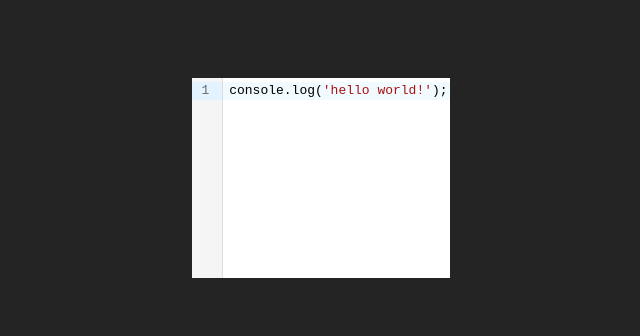
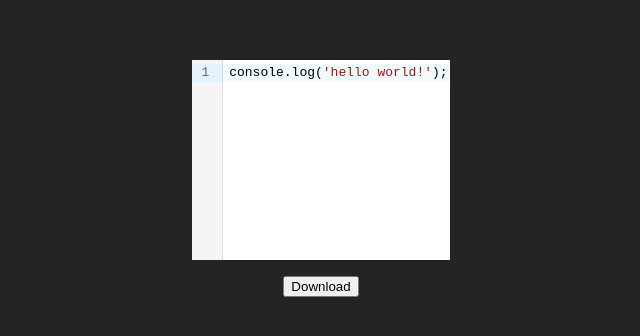
Before and after one commit to jamiewilliamsxyz/code-to-image, a React (Vite) app: page / in a window 1280 px wide. Shown: the part 230-566 px from the top of the page, without its empty margins (319-959 px from the left). Built offline with nearby package versions, Linux system fonts and the light colour scheme.

Commit message:
Add download button component & change App flex direction

```diff
--- a/src/App.css
+++ b/src/App.css
@@ -1,5 +1,6 @@
 #root {
   display: flex;
+  flex-direction: column;
   gap: 1rem;
   align-items: center;
   justify-content: center;
--- a/src/App.jsx
+++ b/src/App.jsx
@@ -1,11 +1,13 @@
 import "./App.css";
 import { CodeBlock } from "./components/CodeBlock";
+import { DownloadButton } from "./components/DownloadButton";
 
 export const App = () => {
   return (
-    <div>
+    <>
       <CodeBlock />
-    </div>
+      <DownloadButton />
+    </>
   );
 };
 
--- /dev/null
+++ b/src/components/DownloadButton.jsx
@@ -0,0 +1,3 @@
+export const DownloadButton = () => {
+  return <button>Download</button>;
+};
```
